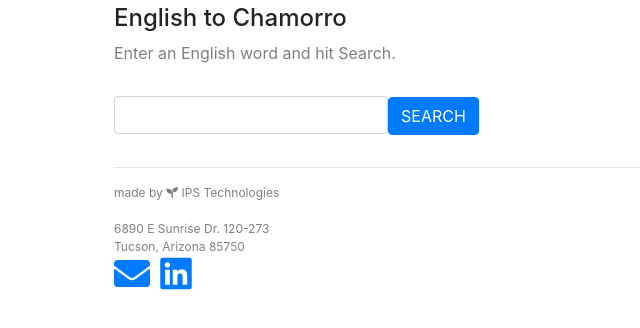
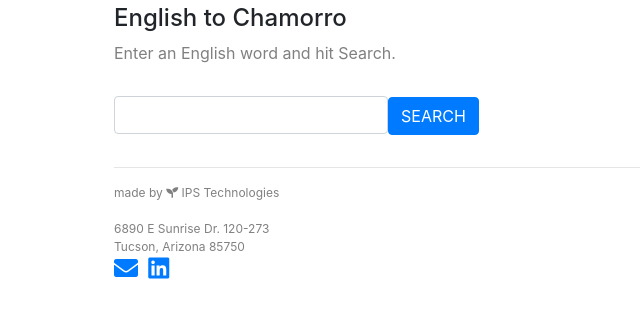
Before and after one commit to ianpsanchez/chamdict, a website with bundled scripts: page app/index.html in a window 1280 px wide. Shown: the whole page, without its empty margins (0-640 px from the left). Built offline with nearby package versions, Linux system fonts and the light colour scheme.

Commit message:
added li email 4

```diff
--- a/app/index.html
+++ b/app/index.html
@@ -57,11 +57,11 @@
                 <!-- <a href="mailto:ianpsanchez@gmail.com">ianpsanchez@gmail.com</a> -->
                 <!-- </br> -->
                 <a href="mailto:ianpsanchez@gmail.com">
-                    <i class="fas fa-envelope fa-3x"></i>
+                    <i class="fas fa-envelope fa-2x"></i>
                 </a>
                 &nbsp;
                 <a href="https://www.linkedin.com/in/ian-sanchez-95160678">
-                    <i class="fab fa-linkedin fa-3x"></i>
+                    <i class="fab fa-linkedin fa-2x"></i>
                     </i>
                 </a>
 
```
